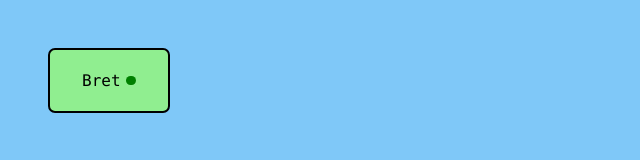
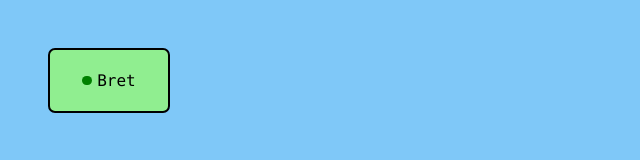
Before and after one commit to zowieerickson/display_online_users_practice, a plain HTML site: page index.html in a window 1280 px wide. Shown: the full height of the page, 0-640 px from the left. Drawn offline with Linux system fonts and the light colour scheme.

Commit message:
reversed username and online status

```diff
--- a/index.css
+++ b/index.css
@@ -15,6 +15,7 @@ main {
 .user {
     background: lightgreen;
     display: flex;
+    flex-direction: row-reverse;
     align-items: center;
     justify-content: center;
     border: 2px solid black;
@@ -24,7 +25,7 @@ main {
 }
 
 .user-name {
-    margin-right: .35rem;
+    margin-left: .35rem;
 }
 
 .user-online {
```
